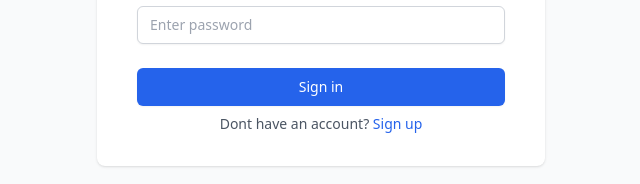
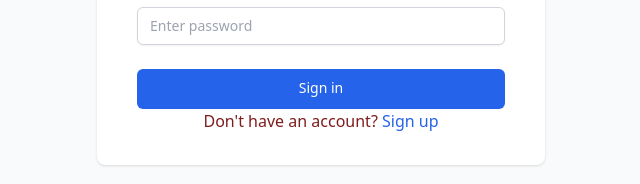
Before and after one commit to manghnaniankit/e-commerce_Follow_Along_Project, a React (Vite) app in the folder frontend/: page /login in a window 1280 px wide. Shown: the part 431-615 px from the top of the page, without its empty margins (319-959 px from the left). Built offline with nearby package versions, Linux system fonts and the light colour scheme.

Commit message:
milestone 31 done

```diff
--- a/frontend/src/components/auth/Login.jsx
+++ b/frontend/src/components/auth/Login.jsx
@@ -1,9 +1,30 @@
 import { useState } from "react";
 import { Link } from "react-router-dom";
+import axios from "axios";
+import { useDispatch } from 'react-redux';
+ import { setemail } from "../../store/userActions";
 
 const Login = () => {
   const [email, setEmail] = useState("");
   const [password, setPassword] = useState("");
+  const [error, setError] = useState(""); // For handling error messages
+
+  // Handle form submission
+  const handleSubmit = async (e) => {
+    e.preventDefault(); // Prevent the default form submit behavior
+    try {
+      // Make the POST request to the backend (replace with your actual API endpoint)
+      const response = await axios.post("http://localhost:8000/api/v2/user/login", { email, password });
+
+      // Assuming response contains a token or user data on successful login
+      console.log(response.data);
+      // Redirect or take some action upon successful login here
+    } catch (error) {
+      // Handle errors (e.g., invalid credentials)
+      setError("There was an error logging in. Please check your credentials.");
+      console.error("There was an error logging in!", error);
+    }
+  };
 
   return (
     <div className="min-h-screen bg-gray-50 flex flex-col justify-center py-12 sm:px-6 lg:px-8">
@@ -26,7 +47,6 @@ const Login = () => {
                   placeholder="Enter email"
                   autoComplete="email"
                   required
-                  value={email}
                   onChange={(e) => setEmail(e.target.value)}
                   className="appearance-none block w-full px-3 py-2 border border-gray-300 rounded-md shadow-sm placeholder-gray-400 focus:outline-none focus:ring-blue-500 focus:border-blue-500 sm:text-sm"
                 />
@@ -40,7 +60,6 @@ const Login = () => {
                 <input
                   type="password"
                   name="password"
-                  value={password}
                   placeholder="Enter password"
                   autoComplete="current-password"
                   required
@@ -50,20 +69,13 @@ const Login = () => {
               </div>
             </div>
             <div>
-              <button
-                type="submit"
-                className="w-full flex justify-center py-2 px-4 border border-transparent rounded-md shadow-sm text-sm font-medium text-white bg-blue-600 hover:bg-blue-700 focus:outline-none focus:ring-2 focus:ring-offset-2 focus:ring-blue-500"
-              >
+            <button type="button" onClick={handleSubmit} className="relative w-full h-10 flex justify-center py-2 px-4 border border-transparent text-sm font-medium rounded-md text-white bg-blue-600 hover:bg-blue-700" >
                 Sign in
               </button>
             </div>
           </form>
-          <p className="mt-2 text-center text-sm text-gray-600">
-            Dont have an account?{" "}
-            <Link to="/signup" className="font-medium text-blue-600 hover:text-blue-500">
-              Sign up
-            </Link>
-          </p>
+          {error && <p className="text-center text-red-900">{error}</p>} {/* Display error message if there is one */}
+                <p className="text-center text-red-900">Don't have an account? <Link to={'/signup'} className="text-blue-600">Sign up</Link></p>
         </div>
       </div>
     </div>
--- a/frontend/src/components/auth/Signup.jsx
+++ b/frontend/src/components/auth/Signup.jsx
@@ -4,6 +4,9 @@ import { Link } from "react-router-dom";
 import { RxAvatar } from "react-icons/rx";
 import axios from "axios";
 import ValidationFormObject from "../../validation";
+import { useDispatch } from 'react-redux';
+ import { setemail } from "../../store/userActions";
+
 const Signup = () => {
   const [email, setEmail] = useState("");
   const [name, setName] = useState("");
--- a/frontend/src/pages/OrderConfirmation.jsx
+++ b/frontend/src/pages/OrderConfirmation.jsx
@@ -205,7 +205,7 @@ const OrderConfirmation = () => {
                              <div className='mt-4' style={{ maxWidth: '500px' }}>
                                  <PayPalScriptProvider
                                      options={{
-                                         'client-id': '_Your client ID',
+                                         'client-id': import.meta.env.VITE_CLIENT_ID,
                                      }}
                                  >
                                      <PayPalButtons
--- /dev/null
+++ b/frontend/src/store/store.js
@@ -0,0 +1,29 @@
+// store.js
+import { configureStore } from '@reduxjs/toolkit';
+
+// 1. Define initial state for user
+const initialUserState = {
+    email: '',
+};
+
+// 2. Create the user reducer
+const userReducer = (state = initialUserState, action) => {
+    switch (action.type) {
+        case 'SET_EMAIL':
+            return {
+                ...state,
+                email: action.payload,
+            };
+        default:
+            return state;
+    }
+};
+
+// 3. Create and export the store using Redux Toolkit
+const store = configureStore({
+    reducer: {
+        user: userReducer,
+    },
+});
+
+export default store;
--- /dev/null
+++ b/frontend/src/store/userActions.js
@@ -0,0 +1,5 @@
+// userActions.js
+export const setemail = (email) => ({
+    type: 'SET_EMAIL',
+    payload: email,
+});
```
Also changed, not shown: frontend/package.json (+7 -1 lines), frontend/src/main.jsx (+5 -3 lines), 2 other files (tests, documents, lock files or other folders).
